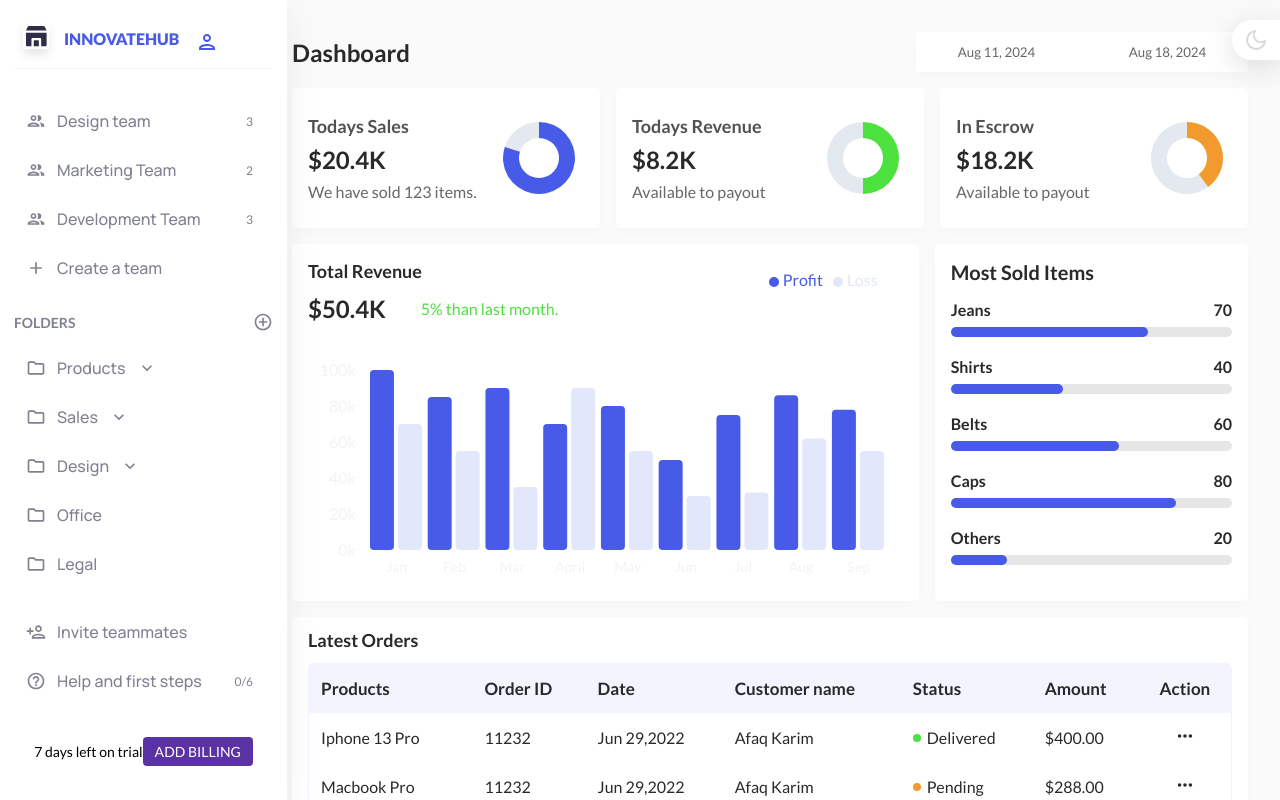
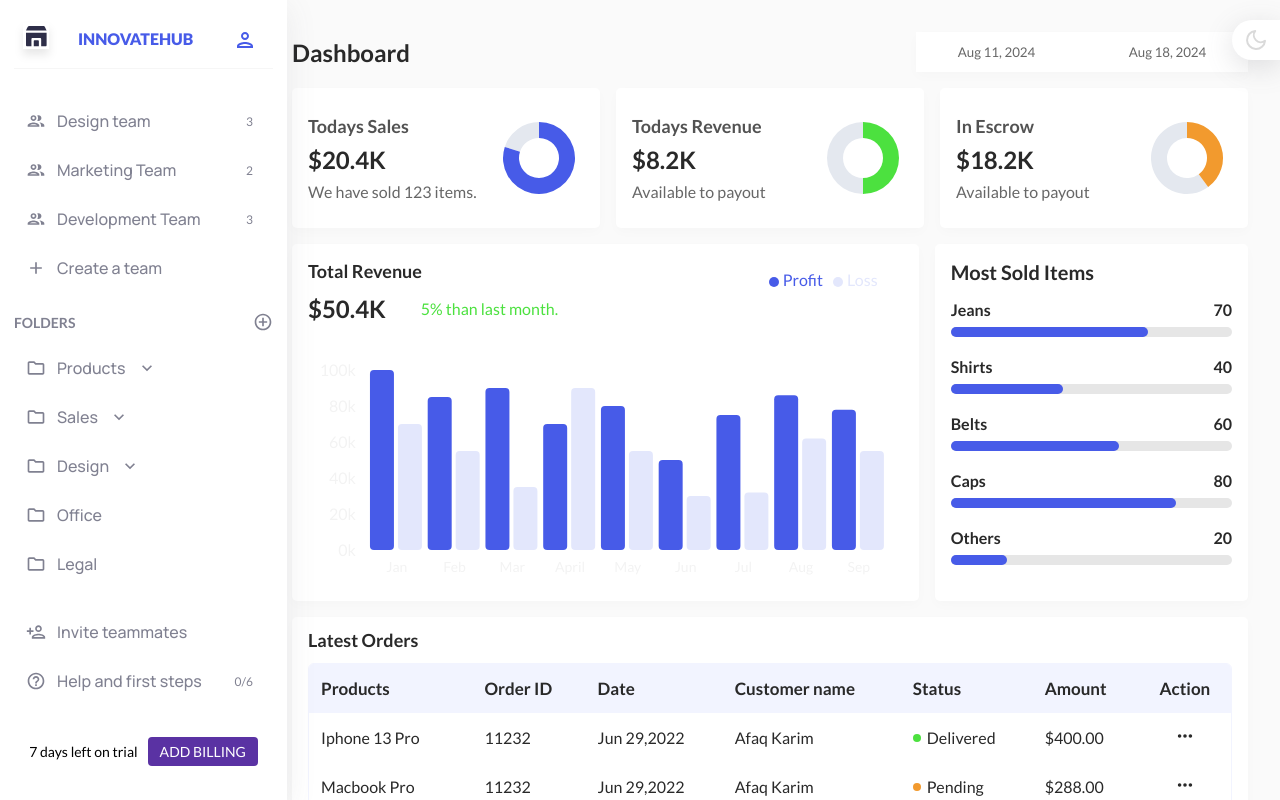
Before and after one commit to MohamedIjlal27/Front-end-Assignment, a React (Vite) app: page / in a window 1280 px wide. Shown: the top 800 px of the page. Built offline with nearby package versions, Linux system fonts and the light colour scheme; some icons are missing.

Commit message:
Side bar Completed

```diff
--- a/src/components/sidebar/Sidebar.scss
+++ b/src/components/sidebar/Sidebar.scss
@@ -54,7 +54,7 @@
   .sidebar-brand {
     display: flex;
     align-items: center;
-    column-gap: 6px;
+    column-gap: 20px;
   }
 
   .sidebar-brand-text {
@@ -74,9 +74,10 @@
 
   .profile-icon {
     cursor: pointer;
-    color: var(--logo-color); // Adjust color as needed
-    margin-left: 10px;
-    font-size: 24px; // Adjust size as needed
+    color: var(--logo-color);
+    margin-left: 20px;
+    font-size: 24px;
+    margin-bottom: 5px;
   }
 
   .sidebar-close-btn {
@@ -331,4 +332,9 @@
       opacity: 0.8;
     }
   }
+  .trial-info {
+    display: flex;
+    align-items: center;
+    gap: 10px;
+  }
 }
```
